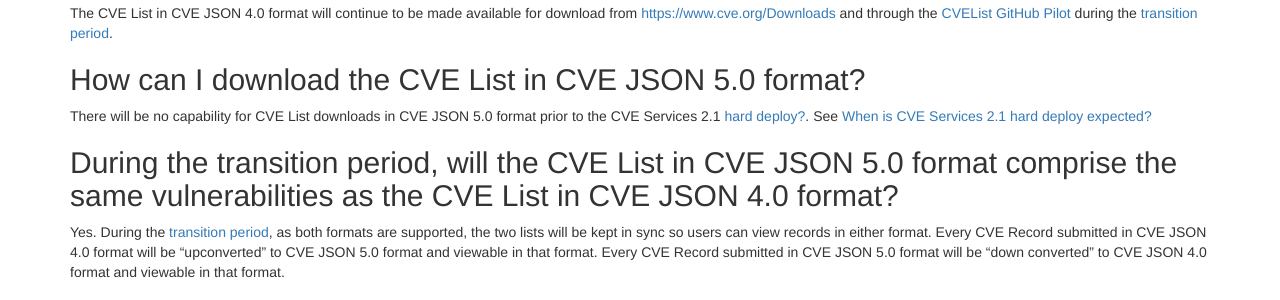
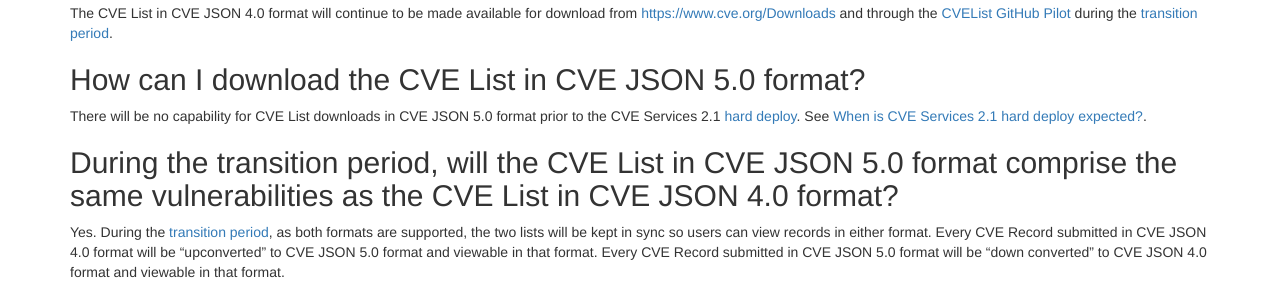
Before and after one commit to CVEProject/cveproject.github.io, a Jekyll site: the page built from automation-cve-services-faqs.md, in a window 1280 px wide and 900 px high, scrolled down 1402 px. Shown: the part 152-452 px from the top of the window. Built offline with Jekyll 4.4.1, drawn with Linux system fonts in a browser that asks for light colours; nearby versions of some CDN libraries.

```diff
--- a/automation-cve-services-faqs.md
+++ b/automation-cve-services-faqs.md
@@ -60,7 +60,7 @@ The CVE List in CVE JSON 4.0 format will continue to be made available for downl
 
 ## How can I download the CVE List in CVE JSON 5.0 format?
 
-There will be no capability for CVE List downloads in CVE JSON 5.0 format prior to the CVE Services 2.1 [hard deploy?](https://cveproject.github.io/automation-cve-services-faqs#what-is-meant-by-cve-services-21-hard-deploy). See [When is CVE Services 2.1 hard deploy expected?](https://cveproject.github.io/automation-cve-services-faqs#when-is-cve-services-21-hard-deploy-expected)
+There will be no capability for CVE List downloads in CVE JSON 5.0 format prior to the CVE Services 2.1 [hard deploy](https://cveproject.github.io/automation-cve-services-faqs#what-is-meant-by-cve-services-21-hard-deploy). See [When is CVE Services 2.1 hard deploy expected?](https://cveproject.github.io/automation-cve-services-faqs#when-is-cve-services-21-hard-deploy-expected).
 
 ## During the transition period, will the CVE List in CVE JSON 5.0 format comprise the same vulnerabilities as the CVE List in CVE JSON 4.0 format?
 
```
